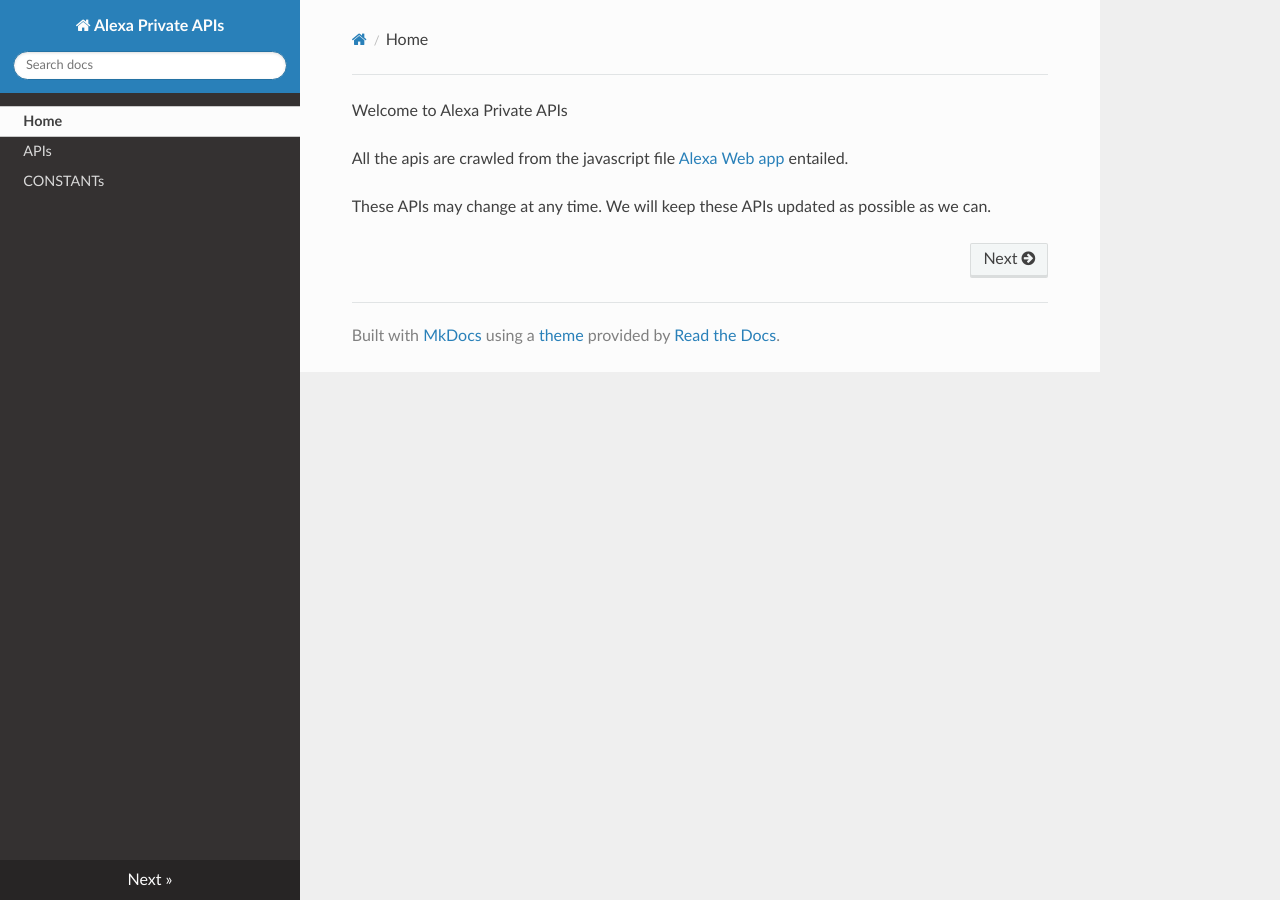
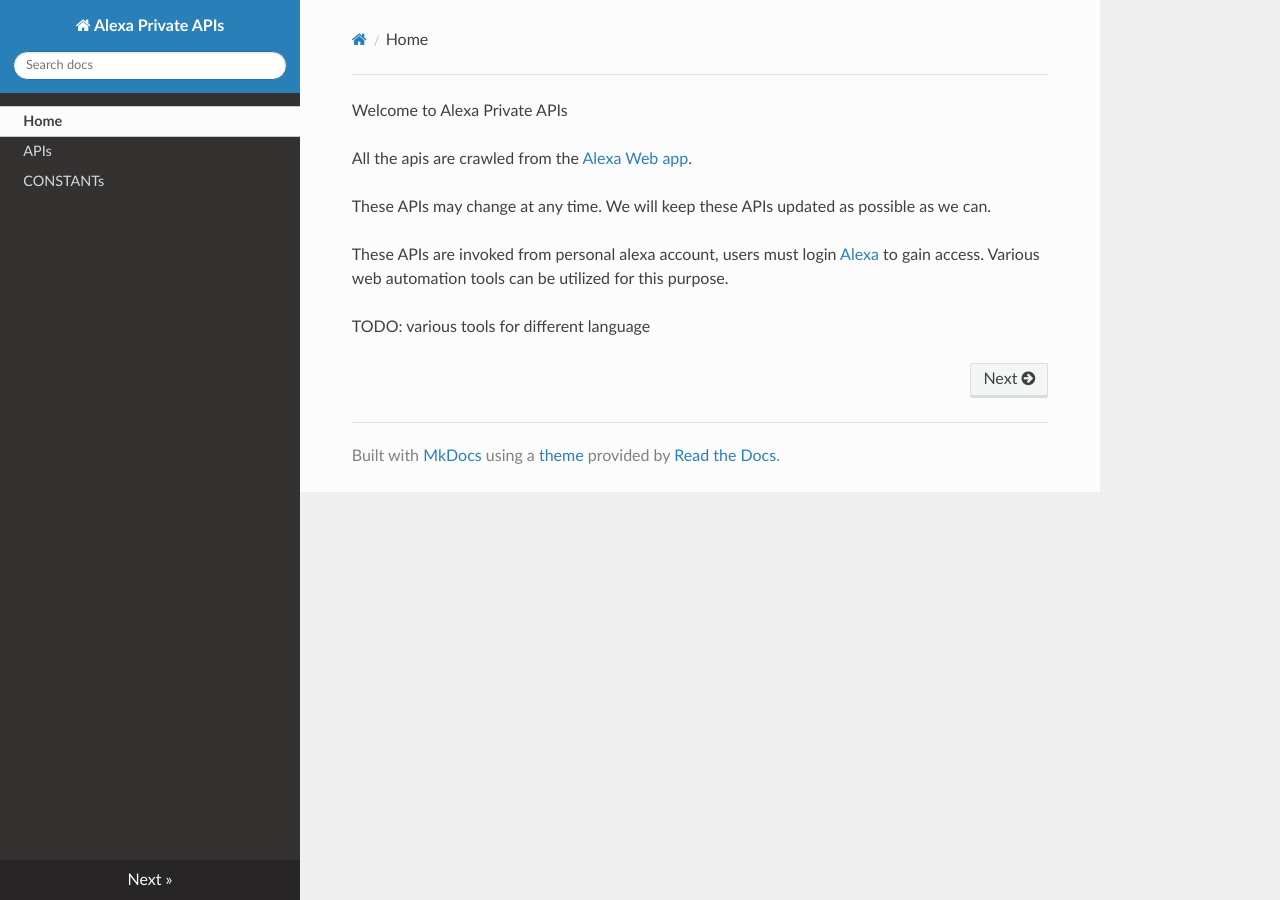
Before and after one commit to yimoucao/alexa-app-apis, an MkDocs documentation site: the page built from docs/index.md, in a window 1280 px wide. Built offline with MkDocs 1.6.1, drawn with Linux system fonts in a browser that asks for light colours; nearby versions of some CDN libraries.

Commit message:
add some explanation

```diff
--- a/docs/index.md
+++ b/docs/index.md
@@ -1,5 +1,9 @@
 Welcome to Alexa Private APIs
 
-All the apis are crawled from the javascript file [Alexa Web app](https://alexa.amazon.com) entailed.
+All the apis are crawled from the [Alexa Web app](https://alexa.amazon.com).
 
 These APIs may change at any time. We will keep these APIs updated as possible as we can.
+
+These APIs are invoked from personal alexa account, users must login [Alexa](https://alexa.amazon.com) to gain access. Various web automation tools can be utilized for this purpose.
+
+TODO: various tools for different language
```
